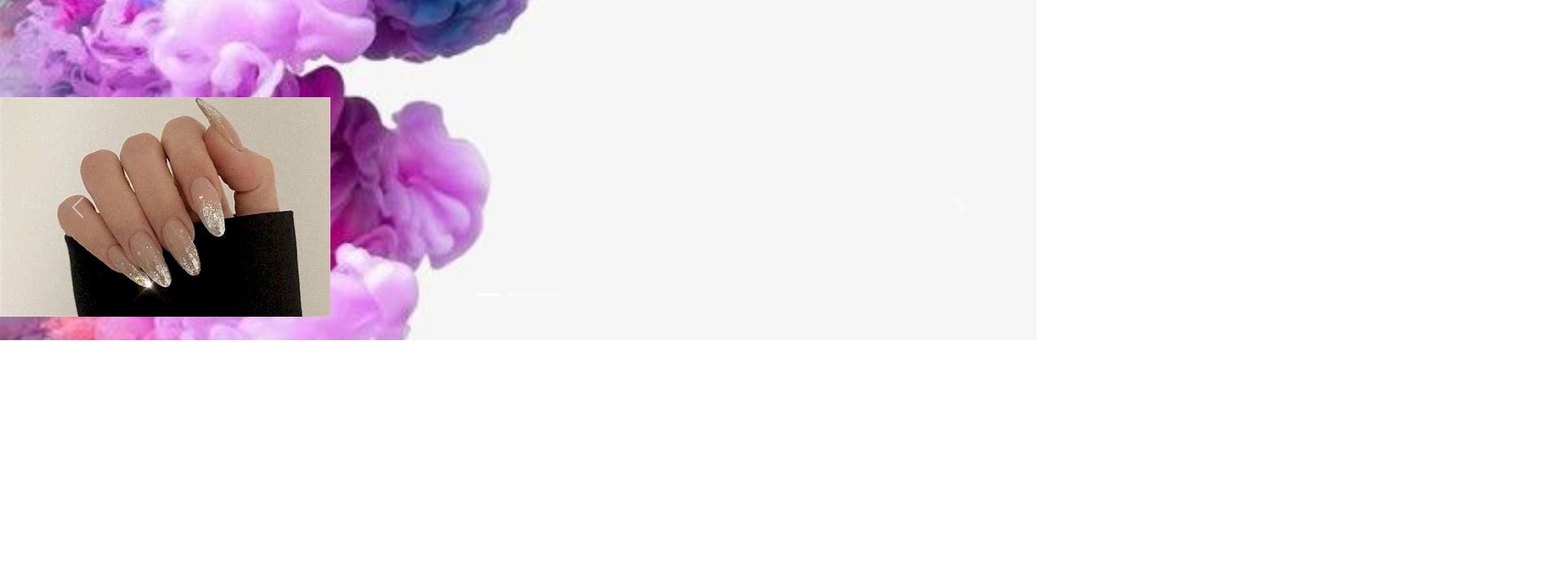
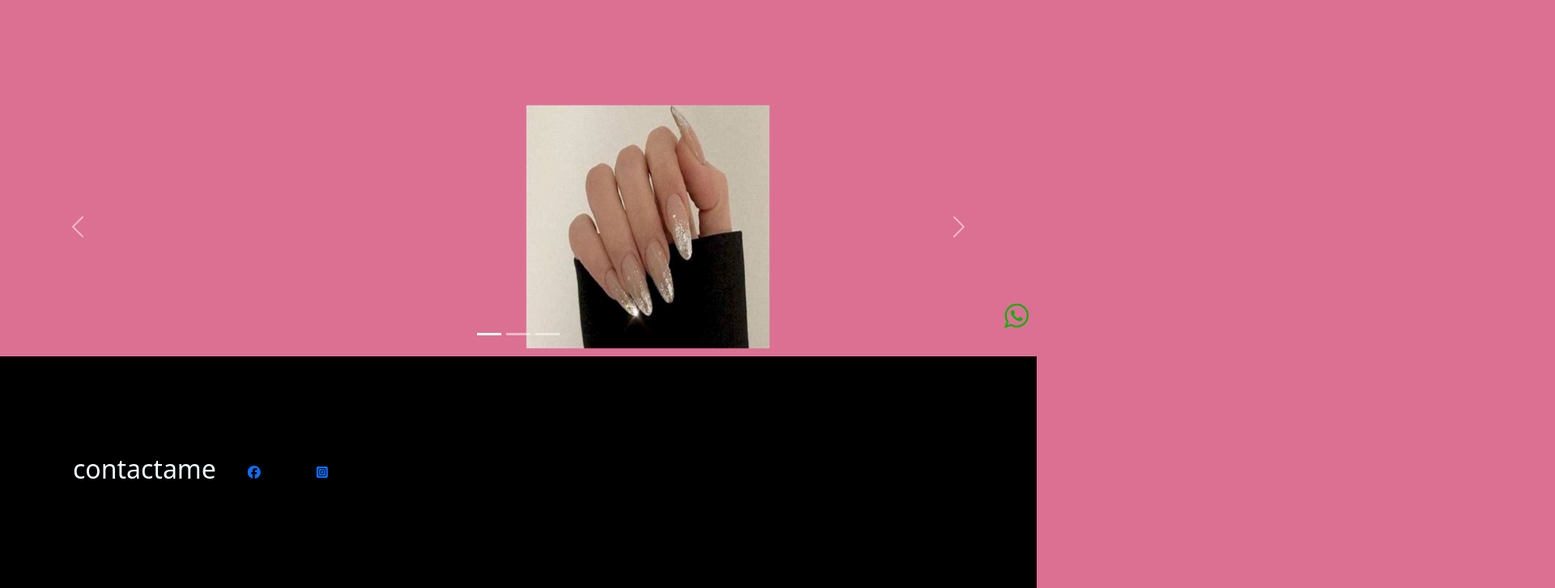
Before and after one commit to sabrina228/nuevo-repo-bootstrap, a plain HTML site: page pag/nails.html in a window 1280 px wide. Shown: the part 380-1106 px from the top of the page at 81% size, 1920 px wide, since content can reach past the window. Before the commit the page ends 800 px from the top, so only its background shows below. Drawn offline with nearby package versions, Linux system fonts and the light colour scheme.

Commit message:
poniendo footer index

```diff
--- a/estilos.css
+++ b/estilos.css
@@ -4,9 +4,9 @@
     box-sizing: border-box;
 }
 .wap{
-    width: 60px;
+    width: 30px;
     position: fixed;
-    right: 13px;
+    right: 10px;
     bottom: 15px;
 }
 .logo{
@@ -14,6 +14,7 @@
     margin-top: 8%;
 
 }
+
 
 
 .imagenes2{
@@ -28,7 +29,7 @@
  .fondo{
      background-size:cover;
      height: 100%;
-     background-image:url(./pag/imagenes/brillos.jpg)
+     background-color:palevioletred;
 
 
  }
--- a/pag/nails.html
+++ b/pag/nails.html
@@ -43,15 +43,15 @@
               <button type="button" data-bs-target="#carouselExampleIndicators" data-bs-slide-to="1" aria-label="Slide 2"></button>
               <button type="button" data-bs-target="#carouselExampleIndicators" data-bs-slide-to="2" aria-label="Slide 3"></button>
             </div>
-            <div class="carousel-inner">
+            <div class="items">
               <div class="carousel-item active">
-                <img src="./imagenes/descarga.jfif" class="d-block w-80" alt="...">
+                <img src="./imagenes/descarga.jfif" class="imagenes2" alt="...">
               </div>
               <div class="carousel-item">
-                <img src="./imagenes/uñas.jpg" class="d-block w-80" alt="...">
+                <img src="./imagenes/uñas.jpg" class="imagenes2" alt="...">
               </div>
-              <div class="carousel-item">
-                <img src="./imagenes/uñas2.jpg" class="d-block w-80" alt="...">
+              <div  class="carousel-item">
+                <img src="./imagenes/uñas2.jpg" class="imagenes2" alt="...">
               </div>
             </div>
             <button class="carousel-control-prev" type="button" data-bs-target="#carouselExampleIndicators" data-bs-slide="prev">
@@ -65,6 +65,25 @@
           </div>
 
     </div>
+
+  <footer  class=" textos footer">
+    <div class="grid">
+        <div class=" textos footer">
+            <h2 class="subtitulo">contactame </h2>
+        </div>
+
+        <div class="footer-item1">
+                  <a href="https://facebook.com/mipagina">
+            <i class="fab fa-facebook"></i></a>
+        </div>
+        <div class="footer-item4">
+            <a href="https://instagram.com/mipagina">
+            <i class="fab fa-instagram-square"></i></a>
+        </div>
+        <a href="watsap.com"> <img src="../pag/imagenes/logowap3.png" alt="logo watsap"class="wap">
+
+    </div>
 </footer>
+
 <script src="https://cdn.jsdelivr.net/npm/bootstrap@5.2.0/dist/js/bootstrap.bundle.min.js" integrity="sha384-A3rJD856KowSb7dwlZdYEkO39Gagi7vIsF0jrRAoQmDKKtQBHUuLZ9AsSv4jD4Xa" crossorigin="anonymous"></script>
 </body>
```
Also changed, not shown: index.html (+21 -4 lines).
